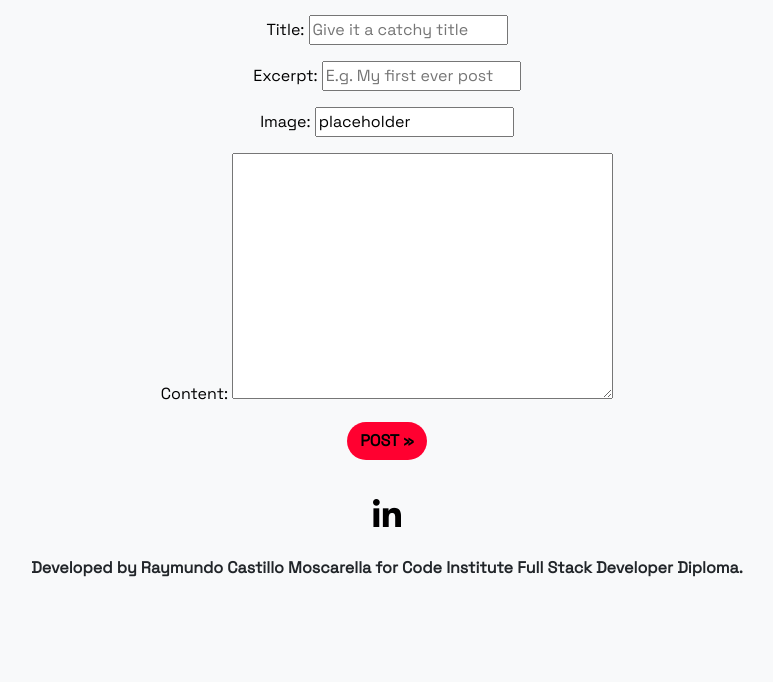
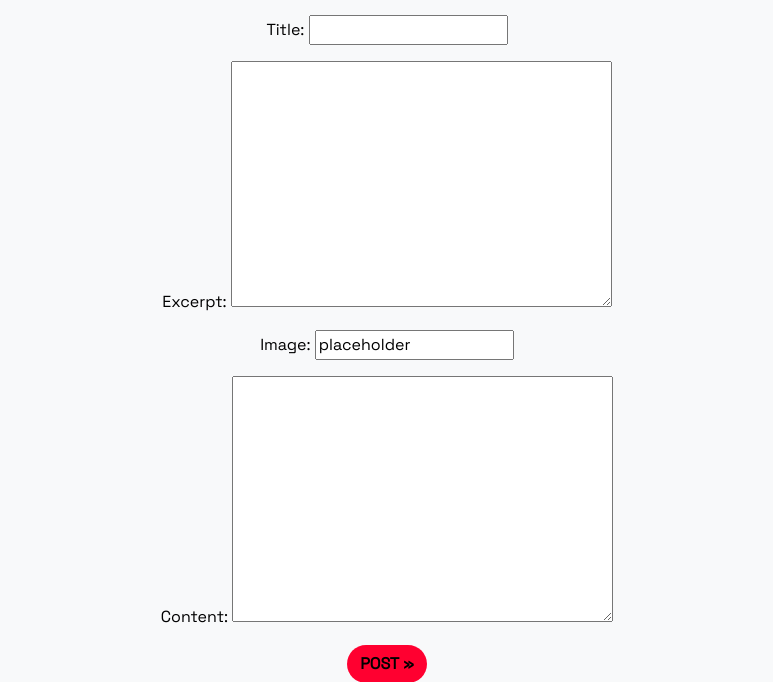
Before and after one commit to moscarellar/filmblogdjango, a Django app: page /create/ in a window 1280 px wide. Shown: the part 289-971 px from the top of the page, without its empty margins (253-1026 px from the left). Before the commit the page ends 866 px from the top, so only its background shows below. Run offline with Django 3.2, Linux system fonts and the light colour scheme; some libraries are stand-ins or nearby versions.

```diff
--- a/blog/forms.py
+++ b/blog/forms.py
@@ -16,10 +16,12 @@ class PostForm (forms.ModelForm):
                   'content', 'author')
 
         widgets = {
-            'title': forms.TextInput(attrs={'placeholder':
-                                            'Give it a catchy title'}),
-            'excerpt': forms.TextInput(attrs={'placeholder':
-                                              'E.g. My first ever post'}),
+            # 'title': forms.TextInput(attrs={'placeholder':
+            #                                 'Input your title'}),
+            # 'excerpt': forms.TextInput(attrs={'placeholder':
+            #                                   'Write it here'}),
+            # 'content': forms.TextInput(attrs={'placeholder':
+            #                                 'Write your content here'}),
             'author': forms.TextInput(
                 attrs={'class': 'form-control', 'value': '',
                        'id': 'user', 'type': 'hidden'}),
--- a/templates/account/signup.html
+++ b/templates/account/signup.html
@@ -9,7 +9,7 @@
     <div class="container-fluid" id="image">
         <div class="row px-4 text-center">
             <img class="img-fluid header-image" id="main-background"
-                src="https://res.cloudinary.com/dxhzp2rnu/image/upload/v1667076908/gatesoffilmheaven_yium7j.jpg"
+                src="https://res.cloudinary.com/dxhzp2rnu/image/upload/v1667151640/Screen_Shot_2022-10-30_at_17.39.19_remz5u.png"
                 alt="blue/pink background image">
             <div class="col-lg-6 mx-auto">
                 <div class="caption">
--- a/templates/add_post.html
+++ b/templates/add_post.html
@@ -12,8 +12,6 @@
                 <div class="caption">
                     <div class="text-center-caption">
                         <h1 class="post-title fw-bolder text-uppercase">Add your post</h1>
-                        <h6 class="post-subtitle fw-bold">Got a favourite game you want to talk about? Want to rant
-                            about games that should of been delayed? Look no further!</h6>
                     </div>
                 </div>
             </div>
--- a/templates/base.html
+++ b/templates/base.html
@@ -29,7 +29,7 @@
     <nav class="navbar navbar-expand-lg navbar-light">
         <div class="container-fluid">
             <a href="/" class="navbar-brand">
-                <img src="https://res.cloudinary.com/dxhzp2rnu/image/upload/v1667149320/FilmPostBlog_whu9yz.png"
+                <img src="https://res.cloudinary.com/dxhzp2rnu/image/upload/v1667152851/filmpostlogo_umicp0.png"
                     alt="FilmPost Project Logo" width="100" height="100" class="d-inline-block align-text-top">
             </a>
             <!-- <button class="navbar-toggler" type="button" data-bs-toggle="collapse" data-bs-target="#navbarText"
@@ -57,22 +57,22 @@
                             {% endif %}
                             <li class="nav-item">
                                 <a class="text-decoration-none text-uppercase fw-bolder fs-5"
-                                    href="{% url 'edit_profile' %}">- Edit Profile</a>
+                                    href="{% url 'edit_profile' %}">Edit Profile</a>
                             </li>
                             <li class="nav-item">
                                 <a class="text-decoration-none text-uppercase fw-bolder fs-5"
-                                    href="{% url 'account_logout' %}">- Logout</a>
+                                    href="{% url 'account_logout' %}">Logout</a>
                             </li>
                         </ul>
                     </li>
                     {% else %}
                     <li class="nav-item">
                         <a class="text-decoration-none text-uppercase fw-bolder fs-5"
-                            href="{% url 'account_signup' %}">Register -</a>
+                            href="{% url 'account_signup' %}">Register- </a>
                     </li>
                     <li class="nav-item">
                         <a class="text-decoration-none text-uppercase fw-bolder fs-5"
-                            href="{% url 'account_login' %}"> Login </a>
+                            href="{% url 'account_login' %}">Login </a>
                     </li>
                     {% endif %}
                 </ul>
```
Also changed, not shown: templates/post_detail.html (+4 -4 lines).
